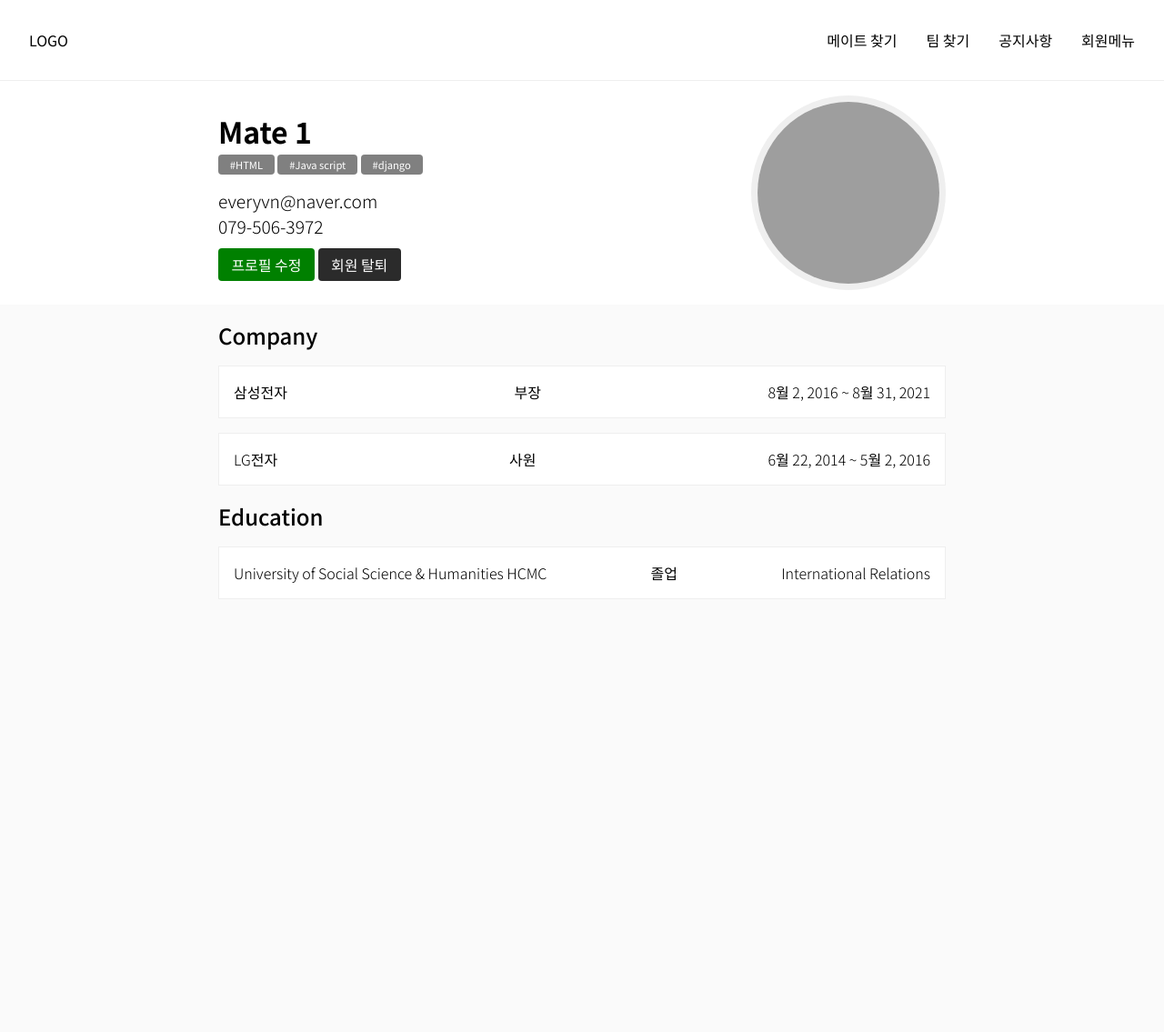
After one commit to everyvn/findmate, a Django app: page /profile/ in a window 1280 px wide. The commit adds this page. Shown: the whole page at 91% size. Run offline with Django 3.2, Linux system fonts and the light colour scheme; a user stored in the database is signed in; data comes from the database, SQL or seed files in the repository; both versions use the stored data as it was after the commit; parts of the project's set-up code (start-up, migrations or seed data) failed here and were passed over; some libraries are stand-ins or nearby versions; grey boxes are pictures that could not be loaded.

Commit message:
프로필페이지 업데이트

```diff
--- /dev/null
+++ b/apps/member/templates/index.html
@@ -0,0 +1 @@
+{% extends 'index.html' %}
--- /dev/null
+++ b/apps/member/templates/member_info/member_info.html
@@ -0,0 +1,133 @@
+{% extends 'index.html' %}
+
+{% block title %}
+{% endblock %}
+
+{% block style %}
+<style>
+    .profile_header {
+        display: flex;
+        justify-content: space-between;
+        align-items: center;
+        width: 800px;
+        margin: auto;
+        padding: 1rem 0;
+    }
+    .member_name {
+        font-size: 2rem;
+    }
+    .member_info span {
+        font-size: .7rem;
+        background-color: gray;
+        color: white;
+        border-radius: 4px;
+        padding: .2rem .8rem;
+    }
+    .profile_contact {
+        margin-top: 1rem;
+    }
+    .profile_contact > a {
+        display: block;
+        font-weight: 300;
+        font-size: 1.2rem;
+    }
+    .profile_img {
+        border-radius: 50%;
+        border: 7px solid #efefef;
+    }
+    .profile_btns {
+        margin-top: 1rem;
+    }
+    .profile_btns > a {
+        font-size: 1rem;
+        font-weight: 300;
+        padding: .4rem .9rem;
+        border-radius: 4px;
+        color: white;
+    }
+    .profile_btns .profile_modify {
+        background-color: green;
+    }
+    .profile_btns .profile_resign {
+        background-color: #2b2b2b;
+    }
+    .cv_wrapper {
+        width: 800px;
+        margin: auto;
+        min-height: 100vh;
+    }
+    .item_category {
+        padding-top: 1rem;
+        font-weight: 500;
+        font-size: 1.5rem;
+    }
+    .item_box {
+        margin-top: 1rem;
+        background-color: white;
+        border: 1px solid #efefef;
+        padding: 1rem;
+        font-weight: 300;
+        display:flex;
+        justify-content: space-between;
+    }
+</style>
+{% endblock %}
+
+{% block header_content %}
+<div class="profile_header">
+    <div class="member_info">
+        <h2 class="member_name">{{profile.name}}</h2>
+        {% for skill in profile.skills.all %}
+        <span>#{{skill}}</span>
+        {% endfor %}
+        <div class="profile_contact">
+            <a class="email">{{request.user.email}}</a>
+            <a class="phone">079-506-3972</a>
+        </div>
+        <div class="profile_btns">
+            <a class="profile_modify">프로필 수정</a>
+            <a class="profile_resign">회원 탈퇴</a>
+        </div>
+    </div>
+    <img class="profile_img" src="https://picsum.photos/200/200">
+</div>
+{% endblock %}
+
+
+{% block content %}
+
+<div class="cv_wrapper">
+    <h4 class="item_category">Company</h4>
+    {% for item in profile.cvitem_set.all %}
+        {% if item.category.id == 1 %}
+        <div class="item_box {{item.category.slug}}" data-category={{item.category}}>
+            <span>{{item.company}}</span>
+            <span>{{item.get_company_career_display}}</span>
+            <span>{{item.company_start_date}} ~ {{item.company_end_date}}</span>
+        </div>
+        {% elif item.category.id == 2 %}
+        <div class="item_box {{item.category.slug}}" data-category={{item.category}}>
+            <span>{{item.education}}</span>
+            <span>{{item.get_education_status_display}}</span>
+            <span>{{item.education_major}}</span>
+        </div>
+
+        {% endif %}
+    {% endfor %}
+
+<script>
+    var title = document.createElement('h4');
+    title.setAttribute('class', 'item_category')
+    let cv_list = document.querySelector('.cv_wrapper');
+    let item_box = document.querySelectorAll('.item_box');
+    for(i=0;i<item_box.length;i++){
+        console.log(item_box[i])
+        if(item_box[i].dataset.category != item_box[i+1].dataset.category){
+            title.innerHTML=`${item_box[i+1].dataset.category}`;
+            cv_list.insertBefore(title, item_box[i+1]);
+        }
+    }
+</script>
+
+
+{% endblock %}
--- /dev/null
+++ b/apps/member/urls.py
@@ -0,0 +1,8 @@
+from django.urls import path, include
+from django.conf.urls.static import static
+from django.conf import settings
+from .views import *
+
+urlpatterns = [
+    path('', member_info, name='member_info'),
+]
--- a/apps/member/views.py
+++ b/apps/member/views.py
@@ -1,3 +1,10 @@
-from django.shortcuts import render
+from django.shortcuts import render, redirect, get_object_or_404
+from .models import *
+# Create your views here.
 
-# Create your views here.
+def member_info(request):
+    profile = get_object_or_404(Profile, user = request.user)
+    context = {
+        'profile':profile,
+    }
+    return render(request, 'member_info/member_info.html', context)
--- a/apps/teams/models.py
+++ b/apps/teams/models.py
@@ -24,7 +24,8 @@ PURPOSE_CHOICE = [
     ('1', '창업'),
     ('2', '취미'),
     ('3', '사이드프로젝트'),
-    ('4', 'ETC'),
+    ('4', '스터디'),
+    ('5', 'ETC'),
 ]
 
 class Team(BaseModel):
--- a/findmate/templates/index.html
+++ b/findmate/templates/index.html
@@ -55,6 +55,8 @@
                 </ul>
             </div>
         </nav>
+        {% block header_content %}
+        {% endblock %}
     </header>
     <div class="main_contents">
         {% block content %}
--- a/findmate/urls.py
+++ b/findmate/urls.py
@@ -7,5 +7,6 @@ urlpatterns = [
     path('admin/', admin.site.urls),
     path('ckeditor/', include('ckeditor_uploader.urls')),
     path('accounts/', include('allauth.urls')),
+    path('profile/', include('apps.member.urls')),
     path('', include('apps.core.urls')),
 ]+static(settings.MEDIA_URL, document_root=settings.MEDIA_ROOT)
```
Also changed, not shown: db.sqlite3.
